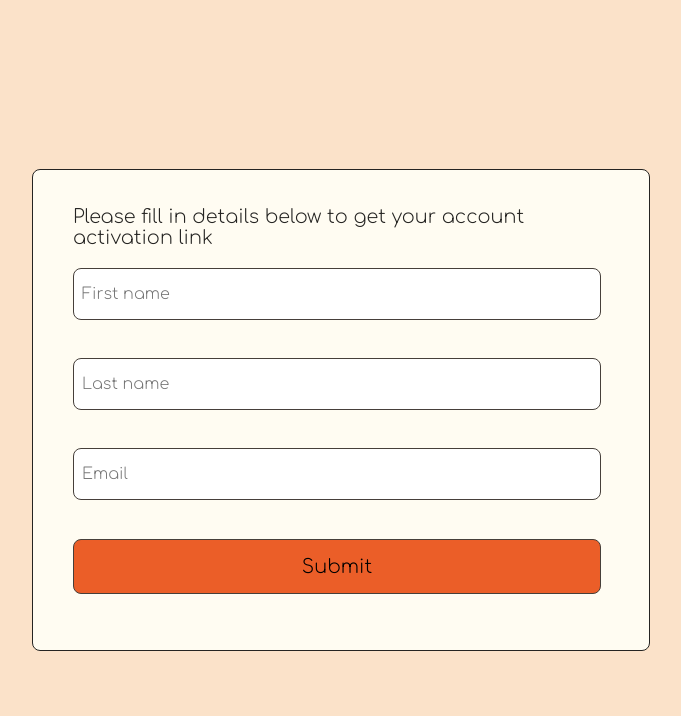
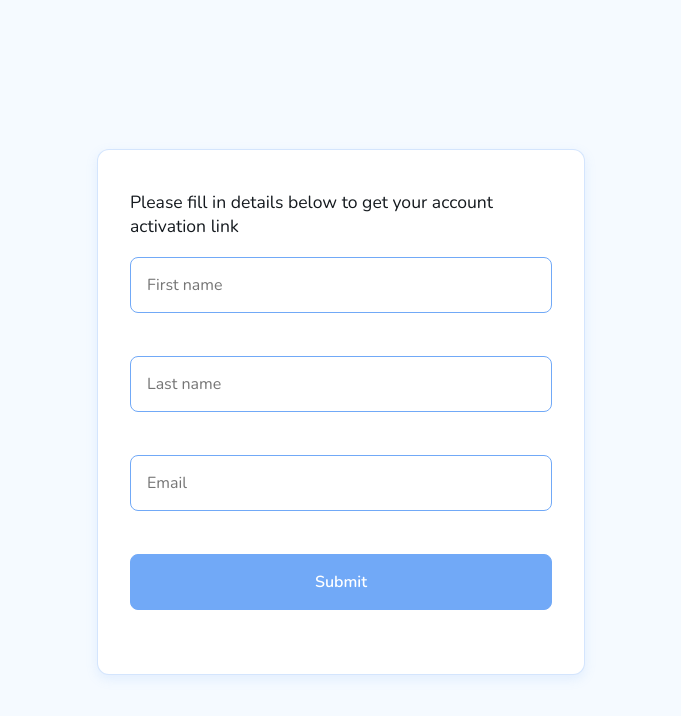
Before and after one commit to DarjaElina/account-activation-page, a React (Vite) app: page / in a window 1280 px wide. Shown: the top 716 px of the page, without its empty margins (299-980 px from the left). Built offline with nearby package versions, Linux system fonts and the light colour scheme; what yup-password would draw is missing.

Commit message:
update styling to match the main app

```diff
--- a/src/components/Spinner.tsx
+++ b/src/components/Spinner.tsx
@@ -11,8 +11,7 @@ const Spinner = styled.div`
   width: 2rem;
   height: 2rem;
   border: 3px solid #ccc;
-  border-top-color: #eb5e28;
-  border-radius: 50%;
+  border-top-color: #71a9f7;
   animation: ${spin} 0.6s linear infinite;
 `;
 
--- a/src/components/StyledFormComponents.tsx
+++ b/src/components/StyledFormComponents.tsx
@@ -5,49 +5,75 @@ export const Form = styled.form`
   display: flex;
   flex-direction: column;
   justify-content: space-between;
-  padding: 2.3rem 0.5rem;
-  border-radius: 0.5rem;
-  border: 0.1rem solid #252422;
+  padding: 2.5rem 2rem;
+  border-radius: 0.75rem;
+  border: 1px solid var(--borderLight);
+  background-color: var(--card);
   font-family: inherit;
-  background-color: #fffcf2;
   max-width: 90%;
+  box-shadow: 0px 4px 12px rgba(113, 169, 247, 0.15);
 
   @media (max-width: 600px) {
-    padding: 1.5rem 0.5rem;
+    padding: 2rem 1rem;
   }
 `;
 
 export const Input = styled.input<{ $submit?: boolean }>`
-  margin: 0 2.5rem 1.2rem 2rem;
-  padding: 1rem 0.5rem;
-  border: 1px solid #463f3a;
+  margin: 0 0 1.5rem 0;
+  padding: 1rem;
+  border: 1px solid var(--border);
   border-radius: 0.5rem;
-  background-color: ${(props) => (props.$submit ? '#EB5E28' : '#FFF')};
+  background-color: ${(props) => (props.$submit ? 'var(--primary)' : '#fff')};
+  color: ${(props) => (props.$submit ? '#fff' : 'var(--text)')};
+  font-weight: ${(props) => (props.$submit ? '600' : '400')};
   cursor: ${(props) => (props.$submit ? 'pointer' : 'default')};
   font-family: inherit;
-  font-size: ${(props) => (props.$submit ? '1.2rem' : '1rem')};
+  font-size: 1rem;
+  transition: background-color 0.2s ease;
+
+  &:hover {
+    background-color: ${(props) =>
+      props.$submit ? '#5f94e2' : '#f2f9ff'};
+  }
 
   @media (max-width: 600px) {
-    margin: 0 1.5rem 1rem 1.5rem;
-    font-size: ${(props) => (props.$submit ? '1rem' : '0.9rem')};
+    font-size: 0.95rem;
   }
 `;
 
 export const Text = styled.p`
-  margin: 0 2.5rem 1.2rem 2rem;
-  font-size: 1.2rem;
+  margin: 0 0 1.2rem 0;
+  font-size: 1.1rem;
+  color: var(--text);
 
   @media (max-width: 600px) {
-    margin: 0 1.5rem 1rem 1.5rem;
     font-size: 1rem;
   }
 `;
 
 export const ErrorText = styled.p`
-  margin: 0 2.5rem 1.2rem 2rem;
-  color: red;
+  margin: 0 0 1.2rem 0;
+  color: var(--error);
+  font-size: 0.95rem;
 
   @media (max-width: 600px) {
-    margin: 0 1.5rem 1rem 1.5rem;
+    font-size: 0.9rem;
   }
 `;
+
+export const CenteredText = styled(Text)`
+  text-align: center;
+  margin-bottom: 1.5rem;
+`;
+
+export const LinkText = styled(Text)`
+  color: var(--primary);
+  text-align: center;
+  cursor: pointer;
+  text-decoration: underline;
+  font-weight: 500;
+
+  &:hover {
+    color: #5f94e2;
+  }
+`;
--- a/src/components/requestSignupForm/RequestSignupForm.tsx
+++ b/src/components/requestSignupForm/RequestSignupForm.tsx
@@ -3,11 +3,10 @@ import { yupResolver } from '@hookform/resolvers/yup';
 import * as yup from 'yup';
 import useSignup from '../../hooks/useSignup';
 import { UserStatus, UserRole } from '../../../__generated__/graphql';
-import { Form, Input, Text, ErrorText } from './../StyledFormComponents';
+import { Form, Input, Text, ErrorText, LinkText, CenteredText } from './../StyledFormComponents';
 import { useState } from 'react';
 import { ApolloError } from '@apollo/client';
 import Spinner from './../Spinner';
-import { Link } from 'react-router-dom';
 const schema = yup
   .object({
     firstName: yup.string().required('First name is required'),
@@ -43,11 +42,8 @@ const RequestSignupForm = () => {
         departmentId: '62acdf6e-d19a-45bd-b72a-ae8e3ad308e2',
         status: UserStatus.Pending,
       });
-      setUserMessage('Link sent successfully, please check your mailbox :)');
+      setUserMessage('Link sent successfully, please check your mailbox ✨');
       setIsSubmitted(true);
-      setTimeout(() => {
-        setUserMessage(null);
-      }, 5000);
     } catch (error: unknown) {
       if (error instanceof ApolloError) {
         const message =
@@ -63,7 +59,7 @@ const RequestSignupForm = () => {
   if (loading) return <Spinner />;
   return (
     <>
-      <Text>{userMessage}</Text>
+      <CenteredText>{userMessage}</CenteredText>
       {!isSubmitted && (
         <Form onSubmit={handleSubmit(onSubmit)}>
           <Text>
@@ -81,7 +77,7 @@ const RequestSignupForm = () => {
           <Input $submit type="submit" data-testid="submitBtn" />
         </Form>
       )}
-      {isSubmitted && <Link to="/">Resend activation email</Link>}
+      {isSubmitted && <LinkText onClick={() => window.location.reload()}>Resend activation email</LinkText>}
     </>
   );
 };
--- a/src/index.css
+++ b/src/index.css
@@ -1,28 +1,41 @@
-@import url('https://fonts.googleapis.com/css2?family=Comfortaa:wght@300');
+@import url('https://fonts.googleapis.com/css2?family=Nunito:ital,wght@0,200..1000;1,200..1000&display=swap');
 * {
   margin: 0;
   padding: 0;
   box-sizing: border-box;
 }
 
+:root {
+  --background: rgba(245, 250, 255, 1);
+  --card: #ffffff;
+  --text: rgb(21, 26, 31);
+  --border: #71a9f7;
+  --borderLight: rgba(113, 169, 247, 0.3);
+  --primary: #71a9f7;
+  --error: #E9192D;
+  --success: #3F7D58;
+}
+
 body {
-  background-color: rgb(251, 226, 201);
+  background-color: var(--background);
   display: flex;
   justify-content: center;
   align-items: center;
   margin: 0;
   min-height: 100vh;
-  font-family: 'Comfortaa', sans-serif;
-  color: #252422;
+  font-family: "Nunito", sans-serif;
+  font-optical-sizing: auto;
+  font-style: normal;
+  color: var(--text);
 }
 
 a {
   margin: 0 2.5rem 1.2rem 2rem;
   font-size: 1.2rem;
-  color: #eb5e28;
+  color: var(--text);
   text-decoration: none;
 }
 
 a:hover {
-  color: #b33300;
+  color: #71a9f7;
 }
```
